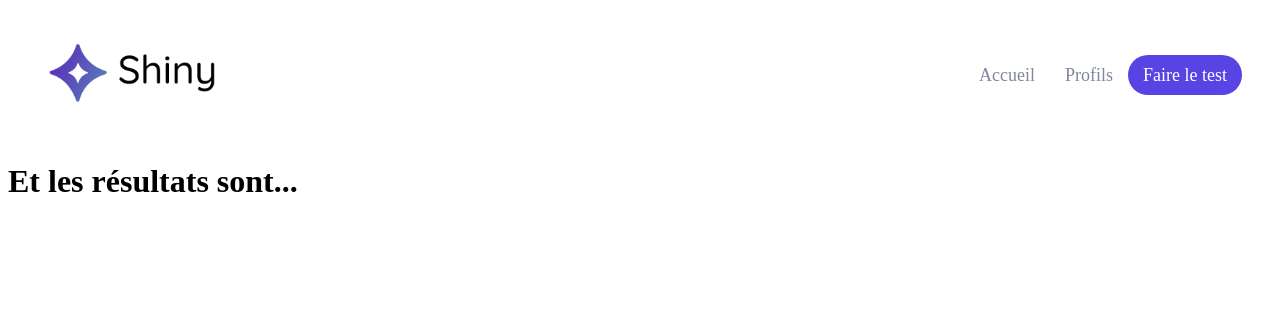
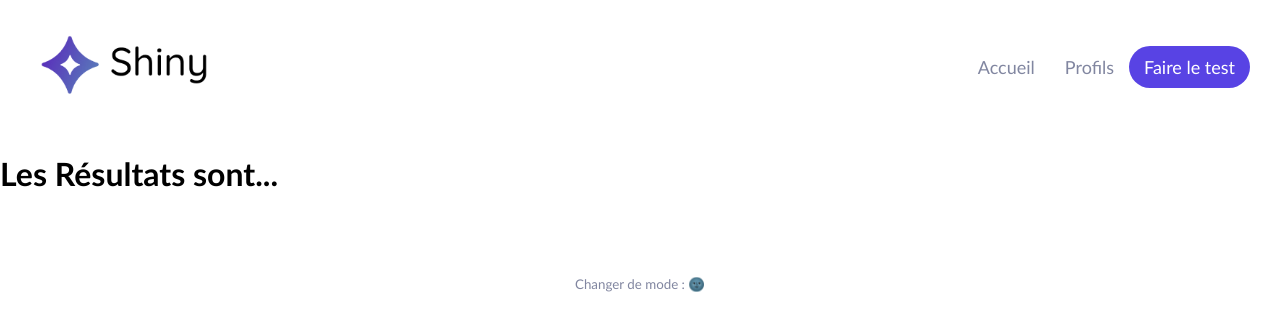
Before and after one commit to Alex-AZ/shiny-agency, a React (Create React App) app: page /results in a window 1280 px wide. Shown: the top 330 px of the page. Built offline with nearby package versions, Linux system fonts and the light colour scheme.

Commit message:
Add P2C2-Solution

```diff
--- a/src/components/Error/index.jsx
+++ b/src/components/Error/index.jsx
@@ -1,11 +1,12 @@
 import styled from 'styled-components'
 import colors from '../../utils/style/colors'
+import ErrorIllustration from '../../assets/404.svg'
 
 const ErrorWrapper = styled.div`
   margin: 30px;
   display: flex;
   flex-direction: column;
-  background-color: ${colors.background};
+  background-color: ${colors.backgroundLight};
   align-items: center;
 `
 
@@ -26,7 +27,7 @@ function Error() {
   return (
     <ErrorWrapper>
       <ErrorTitle>Oups...</ErrorTitle>
-      <Illustration src="https://github.com/atoulmet/assets/blob/master/404.svg?raw=true" />
+      <Illustration src={ErrorIllustration} />
       <ErrorSubtitle>
         Il semblerait que la page que vous cherchez n’existe pas
       </ErrorSubtitle>
--- /dev/null
+++ b/src/components/Footer/index.jsx
@@ -0,0 +1,33 @@
+import styled from 'styled-components'
+import colors from '../../utils/style/colors'
+import { useContext } from 'react'
+import { ThemeContext } from '../../utils/context/index'
+
+const FooterContainer = styled.footer`
+    display: flex;
+    flex-direction: row;
+    align-items: center;
+    justify-content: center;
+    padding-top: 60px;
+`
+
+const NightModeButton = styled.button`
+    background-color: transparent;
+    border: none;
+    cursor: pointer;
+    color: ${colors.secondary};
+`
+
+function Footer() {
+    const { toggleTheme, theme } = useContext(ThemeContext)
+
+    return (
+        <FooterContainer>
+            <NightModeButton onClick={() => toggleTheme()}>
+                Changer de mode : {theme === 'light' ? '🌚' : '🌞'}
+            </NightModeButton>
+        </FooterContainer>
+    )
+}
+
+export default Footer
--- a/src/index.jsx
+++ b/src/index.jsx
@@ -3,21 +3,20 @@ import ReactDOM from 'react-dom'
 import { BrowserRouter as Router, Route, Switch } from 'react-router-dom'
 import Home from './pages/Home'
 import Survey from './pages/Survey'
-import Header from './components/Header'
-import Error from './components/Error'
 import Results from './pages/Results'
 import Freelances from './pages/Freelances'
-
-/* const GlobalStyle = createGlobalStyle`
-    div {
-        font-family: 'Trebuchet MS', Helvetica, sans-serif;
-    }
-` */
+import Header from './components/Header'
+import Footer from './components/Footer'
+import Error from './components/Error'
+import GlobalStyle from './utils/style/GlobalStyle'
+import { ThemeProvider, SurveyProvider } from './utils/context'
 
 ReactDOM.render(
   <React.StrictMode>
     <Router>
-      {/* <GlobalStyle /> */}
+      <ThemeProvider>
+        <SurveyProvider>
+          <GlobalStyle />
           <Header />
           <Switch>
             <Route exact path="/">
@@ -36,6 +35,9 @@ ReactDOM.render(
               <Error />
             </Route>
           </Switch>
+          <Footer />
+        </SurveyProvider>
+      </ThemeProvider>
     </Router>
   </React.StrictMode>,
   document.getElementById('root')
--- a/src/pages/Results/index.jsx
+++ b/src/pages/Results/index.jsx
@@ -1,9 +1,15 @@
+import { useContext } from 'react'
+import { SurveyContext } from '../../utils/context'
+
 function Results() {
-    return (
-        <div>
-            <h1>Et les résultats sont...</h1>
-        </div>
-    )
+  const { answers } = useContext(SurveyContext)
+  console.log(answers)
+
+  return (
+    <div>
+      <h1>Les Résultats sont...</h1>
+    </div>
+  )
 }
 
 export default Results
--- a/src/pages/Survey/index.jsx
+++ b/src/pages/Survey/index.jsx
@@ -1,9 +1,10 @@
-import { useState, useEffect } from 'react'
+import { useState, useEffect, useContext } from 'react'
 import { useParams } from 'react-router-dom'
 import { Link } from 'react-router-dom'
 import styled from 'styled-components'
 import colors from '../../utils/style/colors'
 import { Loader } from '../../utils/style/Atoms'
+import { SurveyContext } from '../../utils/context'
 
 const SurveyContainer = styled.div`
   display: flex;
@@ -30,40 +31,54 @@ const LinkWrapper = styled.div`
   }
 `
 
+const ReplyBox = styled.button`
+  border: none;
+  height: 100px;
+  width: 300px;
+  display: flex;
+  align-items: center;
+  justify-content: center;
+  background-color: ${colors.backgroundLight};
+  border-radius: 30px;
+  cursor: pointer;
+  box-shadow: ${(props) =>
+    props.isSelected ? `0px 0px 0px 2px ${colors.primary} inset` : 'none'};
+  &:first-child {
+    margin-right: 15px;
+  }
+  &:last-of-type {
+    margin-left: 15px;
+  }
+`
+
+const ReplyWrapper = styled.div`
+  display: flex;
+  flex-direction: row;
+`
+
 function Survey() {
-  const { questionNumber } = useParams() // hook (récupère le paramètre depuis l'URL)
-  const questionNumberInt = parseInt(questionNumber) // parseInt (convertit une chaîne de caractères en nombre entier) : https://developer.mozilla.org/fr/docs/Web/JavaScript/Reference/Global_Objects/parseInt
+  const { questionNumber } = useParams()
+  const questionNumberInt = parseInt(questionNumber)
   const prevQuestionNumber = questionNumberInt === 1 ? 1 : questionNumberInt - 1
   const nextQuestionNumber = questionNumberInt + 1
-
   const [surveyData, setSurveyData] = useState({})
   const [isDataLoading, setDataLoading] = useState(false)
+  const { saveAnswers, answers } = useContext(SurveyContext)
   const [error, setError] = useState(false)
 
-  // Cette syntaxe permet aussi bien de faire des calls API.
-  // Mais pour utiliser await dans une fonction, il faut que celle-ci soit async (pour asynchrone).
-  /* useEffect(() => {
-    fetchData()
-    setDataLoading(true)
-    fetch(`http://localhost:8000/survey`).then((response) =>
-      response.json().then(({ surveyData }) => {
-        setSurveyData(surveyData)
-        setDataLoading(false)
-      })
-    )
-  }, []) */
+  function saveReply(answer) {
+    saveAnswers({ [questionNumber]: answer })
+  }
 
-  // Comme la fonction passée à useEffect ne peut pas être asynchrone,
-  // il faut utiliser une fonction qui est appelée dans useEffect et déclarée en dehors, comme ici 👇.
   useEffect(() => {
     async function fetchSurvey() {
       setDataLoading(true)
       try {
         const response = await fetch(`http://localhost:8000/survey`)
-        const { surveyData } = await response.json() // { surveyData } est une propriété de l'objet qui est retourné donc entre {}. Il est aussi parsé avec .json()
+        const { surveyData } = await response.json()
         setSurveyData(surveyData)
       } catch (err) {
-        console.log('===== error =====', err)
+        console.log(err)
         setError(true)
       } finally {
         setDataLoading(false)
@@ -84,6 +99,22 @@ function Survey() {
       ) : (
         <QuestionContent>{surveyData[questionNumber]}</QuestionContent>
       )}
+      {answers && (
+        <ReplyWrapper>
+          <ReplyBox
+            onClick={() => saveReply(true)}
+            isSelected={answers[questionNumber] === true}
+          >
+            Oui
+          </ReplyBox>
+          <ReplyBox
+            onClick={() => saveReply(false)}
+            isSelected={answers[questionNumber] === false}
+          >
+            Non
+          </ReplyBox>
+        </ReplyWrapper>
+      )}
       <LinkWrapper>
         <Link to={`/survey/${prevQuestionNumber}`}>Précédent</Link>
         {surveyData[questionNumberInt + 1] ? (
@@ -97,3 +128,39 @@ function Survey() {
 }
 
 export default Survey
+
+
+
+
+/*
+    // Cette syntaxe permet aussi bien de faire des calls API.
+    // Mais pour utiliser await dans une fonction, il faut que celle-ci soit async (pour asynchrone).
+    useEffect(() => {
+    fetchData()
+    setDataLoading(true)
+    fetch(`http://localhost:8000/survey`).then((response) =>
+        response.json().then(({ surveyData }) => {
+        setSurveyData(surveyData)
+        setDataLoading(false)
+        })
+    )
+    }, [])
+    // Comme la fonction passée à useEffect ne peut pas être asynchrone,
+    // il faut utiliser une fonction qui est appelée dans useEffect et déclarée en dehors, comme ici 👇.
+    useEffect(() => {
+    async function fetchSurvey() {
+        setDataLoading(true)
+        try {
+        const response = await fetch(`http://localhost:8000/survey`)
+        const { surveyData } = await response.json() // { surveyData } est une propriété de l'objet qui est retourné donc entre {}. Il est aussi parsé avec .json()
+        setSurveyData(surveyData)
+        } catch (err) {
+        console.log('===== error =====', err)
+        setError(true)
+        } finally {
+        setDataLoading(false)
+        }
+    }
+    fetchSurvey()
+    }, [])
+*/
--- /dev/null
+++ b/src/utils/context/index.js
@@ -0,0 +1,36 @@
+import { createContext, useState } from "react";
+
+export const ThemeContext = createContext()
+
+export const ThemeProvider = ({ children }) => {
+    const [theme, setTheme] = useState('light')
+    const toggleTheme = () => {
+        setTheme(theme === 'light' ? 'dark' : 'light')
+    }
+
+    return (
+        <ThemeContext.Provider value={{ theme, toggleTheme }}>
+            {children}
+        </ThemeContext.Provider>
+    )
+}
+/* On a bien créé un composant qui nous permet de wrapper notre composant parent avec notre Provider de thème.
+Le state de theme et sa fonction pour le modifier, setTheme, sont passés dans les values.
+Ainsi, tous les composants enfants qui se retrouvent englobés par le Provider vont pouvoir accéder à theme
+et setTheme. */
+
+
+export const SurveyContext = createContext()
+
+export const SurveyProvider = ({ children }) => {
+    const [answers, setAnswers] = useState({})
+    const saveAnswers = (newAnswers) => {
+        setAnswers({ ...answers, ...newAnswers })
+    }
+
+    return (
+        <SurveyContext.Provider value={{ answers, saveAnswers }}>
+            { children }
+        </SurveyContext.Provider>
+    )
+}
--- /dev/null
+++ b/src/utils/style/GlobalStyle.jsx
@@ -0,0 +1,22 @@
+import { useContext } from 'react'
+import { createGlobalStyle } from 'styled-components'
+import { ThemeContext } from '../context'
+
+const StyledGlobalStyle = createGlobalStyle`
+    * {
+      font-family: 'Trebuchet MS', Helvetica, sans-serif;
+    }
+    body {
+        background-color: ${({ isDarkMode }) =>
+          isDarkMode ? '#2F2E41' : 'white'};
+        margin: 0;
+    }
+`
+
+// https://openclassrooms.com/fr/courses/7150606-creez-une-application-react-complete/7256029-partagez-vos-donnees-avec-le-contexte-et-usecontext#/id/r-7260876
+function GlobalStyle() {
+  const { theme } = useContext(ThemeContext)
+  return <StyledGlobalStyle isDarkMode={theme === 'dark'} />
+}
+
+export default GlobalStyle
```
Lines whose indentation alone changed are shown as unchanged.
